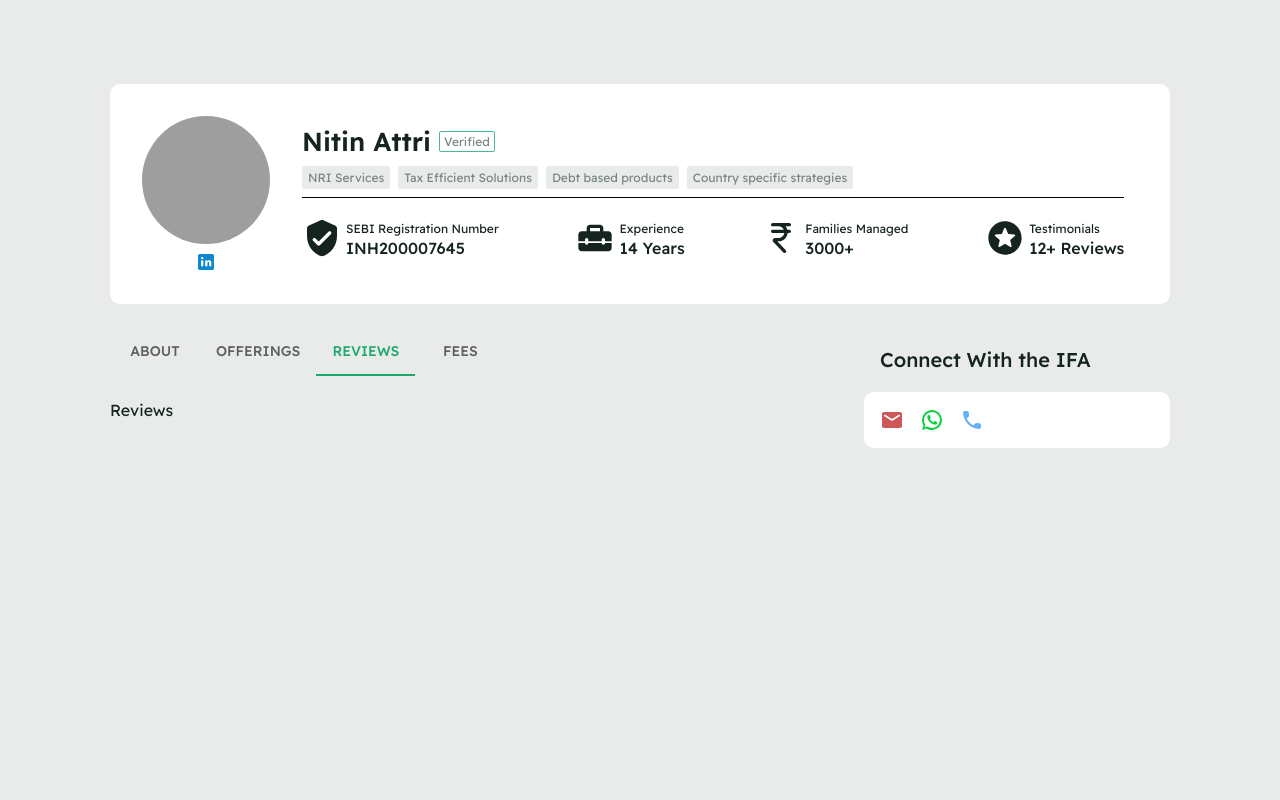
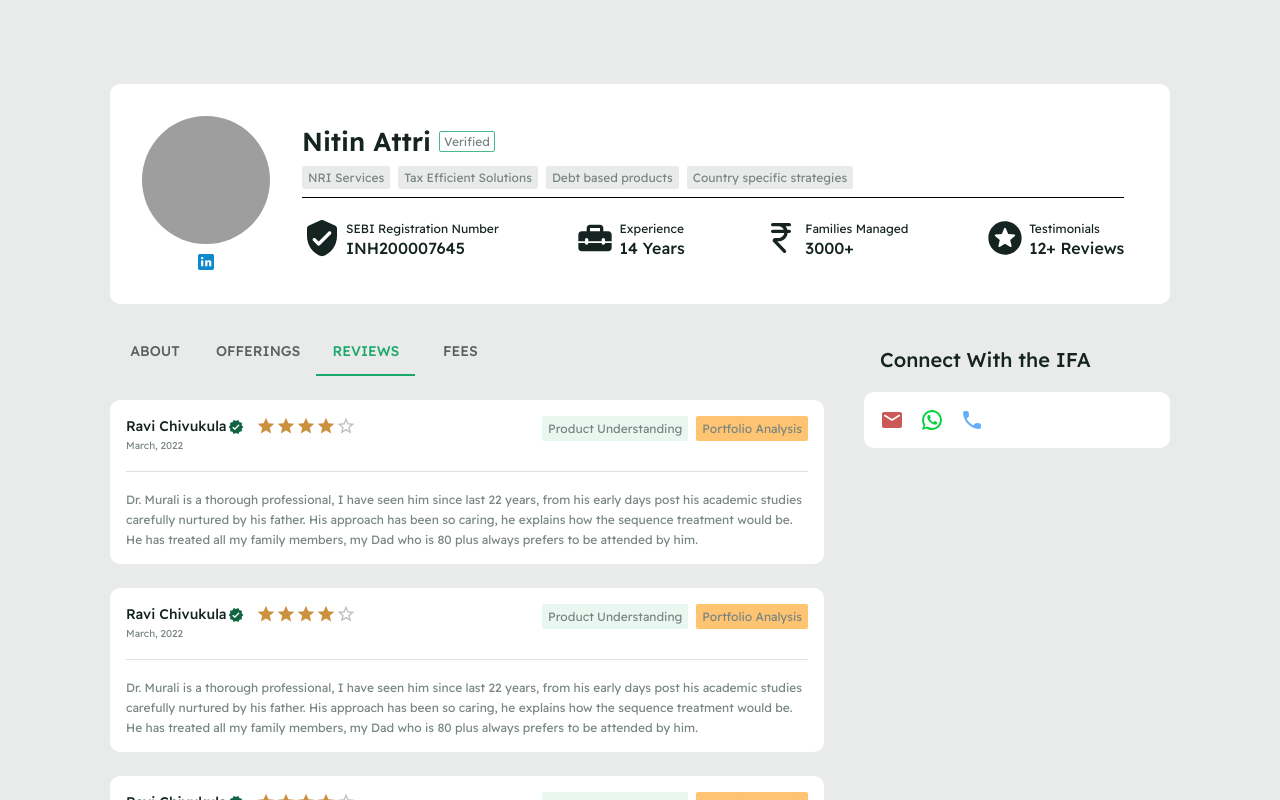
Before and after one commit to thesoorajsingh/project-eudaimonia, a Next.js app: page /profile in a window 1280 px wide. Both pictures are taken after a click on the tab "REVIEWS". Shown: the top 800 px of the page. Built offline with nearby package versions, Linux system fonts and the light colour scheme; grey boxes are pictures that could not be loaded.

Commit message:
complete reviews section

```diff
--- a/package.json
+++ b/package.json
@@ -13,6 +13,7 @@
     "@emotion/styled": "^11.11.0",
     "@mui/icons-material": "^5.11.16",
     "@mui/material": "^5.13.0",
+    "dayjs": "^1.11.7",
     "eslint": "8.40.0",
     "eslint-config-next": "13.4.1",
     "next": "13.4.1",
--- /dev/null
+++ b/src/app/profile/components/RatingCard.js
@@ -0,0 +1,61 @@
+import { Box, Typography, Rating, useTheme, Divider } from "@mui/material";
+import VerifiedRoundedIcon from "@mui/icons-material/VerifiedRounded";
+import WhiteCard from "./WhiteCard";
+import Tag from "./Tag";
+
+export default function RatingCard({
+  title = "John Doe",
+  rating = 3,
+  review = "lorem ipsum dolor sit amet",
+  date = "April, 2023",
+  tags = [],
+  isVerified = true,
+}) {
+  const theme = useTheme();
+  return (
+    <WhiteCard sx={{ padding: 2 }}>
+      <Box display={"flex"} justifyContent={"space-between"}>
+        <Box display={"flex"} gap={1.5}>
+          <Box display={"flex"} flexDirection={"column"}>
+            <Box display={"flex"} gap={"2px"} alignItems={"center"}>
+              <Typography variant={"labelSmall"}>{title}</Typography>
+              {isVerified && (
+                <VerifiedRoundedIcon
+                  sx={{ width: 16, height: 16, color: "#116441" }}
+                />
+              )}
+            </Box>
+            <Typography
+              variant={"labelXSmall"}
+              color={theme.palette.text.label}
+            >
+              {date}
+            </Typography>
+          </Box>
+          <Rating
+            value={rating}
+            readOnly
+            sx={{ color: "#CC913E", fontSize: "20px" }}
+          />
+        </Box>
+        <Box display={"flex"} gap={1} flexWrap={"no-wrap"}>
+          {tags.length > 0 &&
+            tags.map((tag, index) => (
+              <Tag
+                key={index}
+                sx={{ backgroundColor: tag?.color, height: "65%" }}
+                title={tag.value}
+                textColor={theme.palette.text.label}
+              />
+            ))}
+        </Box>
+      </Box>
+      <Divider sx={{ color: "#788582", marginY: 2 }} />
+      <Box>
+        <Typography variant={"label"} color={theme.palette.text.label}>
+          {review}
+        </Typography>
+      </Box>
+    </WhiteCard>
+  );
+}
--- a/src/app/profile/components/Tag.js
+++ b/src/app/profile/components/Tag.js
@@ -2,7 +2,7 @@ import { theme } from "@/app/theme";
 import { Box, Typography, useTheme } from "@mui/material";
 import React from "react";
 
-function Tag({ title = "Tag" }) {
+function Tag({ title = "Tag", sx = {}, textColor }) {
   const theme = useTheme();
   return (
     <Box
@@ -14,8 +14,12 @@ function Tag({ title = "Tag" }) {
       display={"flex"}
       justifyContent={"center"}
       alignItems={"center"}
+      sx={sx}
     >
-			<Typography variant={"label"} color={theme.palette.text.label}>
+      <Typography
+        variant={"label"}
+        color={textColor || theme.palette.text.label}
+      >
         {title}
       </Typography>
     </Box>
--- a/src/app/profile/layouts/MainBody.js
+++ b/src/app/profile/layouts/MainBody.js
@@ -15,7 +15,7 @@ import {
 import Head from "next/head";
 
 function MainBody() {
-  const [tabValue, setTabValue] = useState(1);
+  const [tabValue, setTabValue] = useState(3);
 
   const handleTabChange = (e, newValue) => {
     setTabValue(newValue);
--- a/src/app/profile/layouts/sections/Offerings.js
+++ b/src/app/profile/layouts/sections/Offerings.js
@@ -55,15 +55,15 @@ function Offerings() {
       <Box my={3} width={"100%"}>
         <Typography variant={"labelMedium"}>How we work</Typography>
         <Box mt={1.5} sx={{ display: "flex", flexWrap: "wrap", gap: 2 }}>
-          <WhiteCard flex={1} sx={{ minWidth: "45%", padding: 2 }}>
+          <WhiteCard flex={1} sx={{ minWidth: "48%", padding: 2 }}>
             <Typography variant={"labelSmall"}>No fee model</Typography>
           </WhiteCard>
-          <WhiteCard flex={1} sx={{ minWidth: "45%", padding: 2 }}>
+          <WhiteCard flex={1} sx={{ minWidth: "48%", padding: 2 }}>
             <Typography variant={"labelSmall"}>
               Quarterly Portfolio Review
             </Typography>
           </WhiteCard>
-          <WhiteCard flex={1} sx={{ minWidth: "45%", padding: 2 }}>
+          <WhiteCard flex={1} sx={{ minWidth: "48%", padding: 2 }}>
             <Typography variant={"labelSmall"}>
               Tax Optimised Strategies
             </Typography>
--- a/src/app/profile/layouts/sections/Reviews.js
+++ b/src/app/profile/layouts/sections/Reviews.js
@@ -1,7 +1,46 @@
 import React from "react";
+import RatingCard from "../../components/RatingCard";
+import { Box } from "@mui/material";
+import dayjs from "dayjs";
 
-function Reviews() {
-	return <div>Reviews</div>;
+function Reviews({}) {
+  const nitinTags = [
+    {
+      color: "#E9F7F1",
+      value: "Product Understanding",
+    },
+    {
+      color: "#FFC471",
+      value: "Portfolio Analysis",
+    },
+  ];
+
+  const nitinReviewTwo = {
+    title: "Ravi Chivukula",
+    rating: 4,
+    review:
+      "Dr. Murali is a thorough professional, I have seen him since last 22 years, from his early days post his academic studies carefully nurtured by his father. His approach has been so caring, he explains how the sequence treatment would be. He has treated all my family members, my Dad who is 80 plus always prefers to be attended by him.",
+    tags: [
+      {
+        color: "#E9F7F1",
+        value: "Product Understanding",
+      },
+      {
+        color: "#FFC471",
+        value: "Portfolio Analysis",
+      },
+    ],
+    isVerified: true,
+    date: "March, 2022",
+  };
+
+  return (
+    <Box my={1.5} display={"flex"} flexDirection={"column"} gap={3}>
+      <RatingCard {...nitinReviewTwo} />
+      <RatingCard {...nitinReviewTwo} />
+      <RatingCard {...nitinReviewTwo} />
+    </Box>
+  );
 }
 
 export default Reviews;
--- a/src/app/theme.js
+++ b/src/app/theme.js
@@ -54,5 +54,10 @@ export const theme = createTheme({
       fontWeight: "500",
       lineHeight: "21px",
     },
+    labelXSmall: {
+      fontSize: "10px",
+      fontWeight: "400",
+      lineHeight: "18px",
+    },
   },
 });
```
Also changed, not shown: 1 other file (tests, documents, lock files or other folders). Lines whose indentation alone changed are shown as unchanged.
